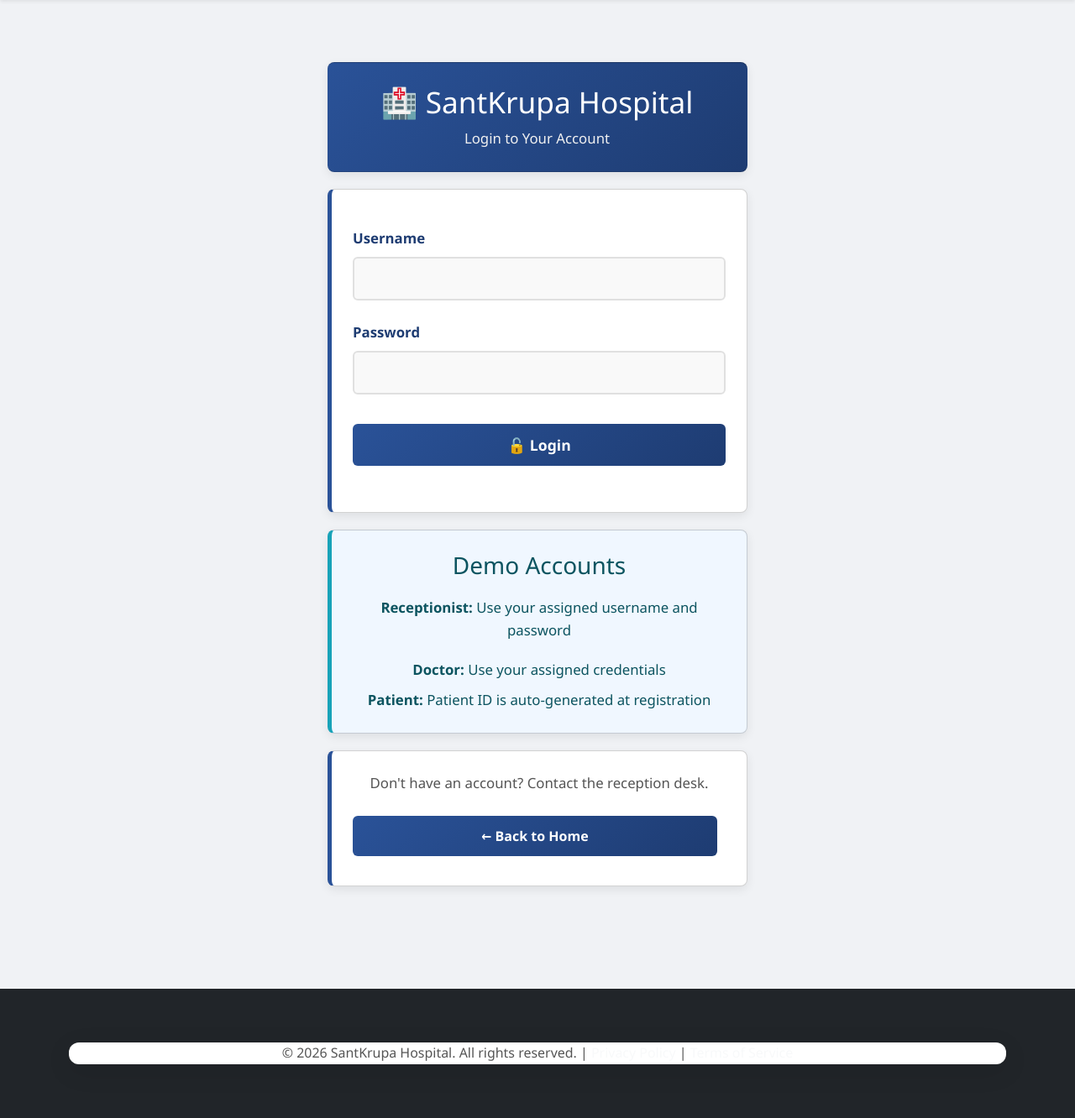
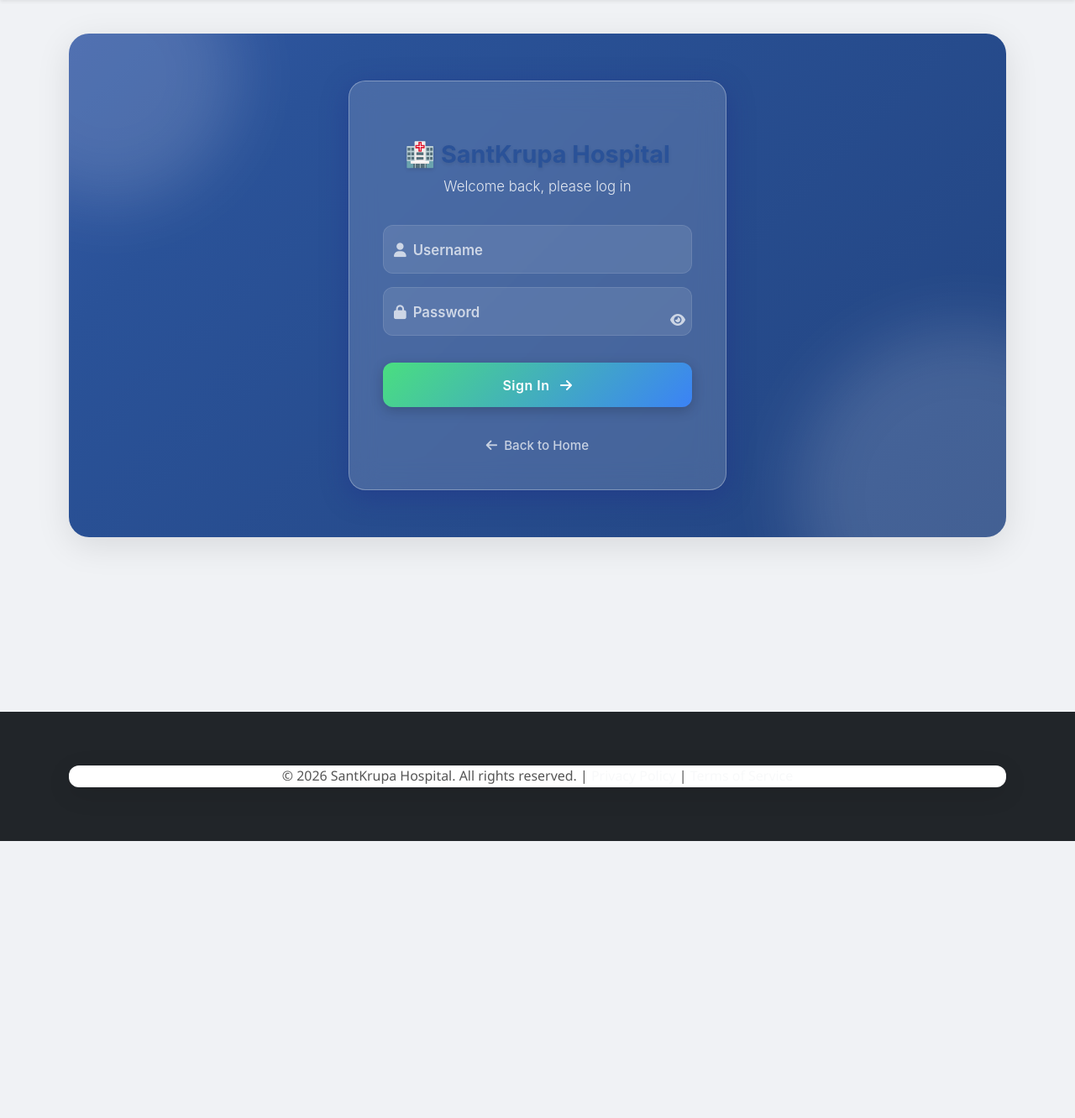
Before and after one commit to Ghana89/santkrupa-healthcare-tracker, a Django app: page /login/ in a window 1280 px wide. Shown: the part 58-1390 px from the top of the page at 84% size. After the commit the page ends 1060 px from the top, so only its background shows below. Run offline with Django 5.2, Linux system fonts and the light colour scheme; some libraries are stand-ins or nearby versions.

Commit message:
Added latest changes realted login page

```diff
--- a/hospital/templates/hospital/login.html
+++ b/hospital/templates/hospital/login.html
@@ -3,56 +3,241 @@
 {% block title %}Login - SantKrupa Hospital{% endblock %}
 
 {% block content %}
-<div style="max-width: 500px; margin: 50px auto;">
-    <div class="card" style="background: linear-gradient(135deg, #2a5298 0%, #1e3c72 100%); color: #fff; border-left: none; text-align: center;">
-        <h1 style="color: #fff; border: none; padding: 0; margin-bottom: 10px;">{% if request.clinic %}🏥 {{ request.clinic.name }}{% else %}🏥 SantKrupa Hospital{% endif %}</h1>
-        <p style="color: #f0f0f0; margin: 0;">{% if request.clinic %}Login to {{ request.clinic.name }}{% else %}Login to Your Account{% endif %}</p>
-    </div>
+<style>
+    .login-wrapper {
+        font-family: -apple-system, BlinkMacSystemFont, 'Segoe UI', Roboto, 'Helvetica Neue', Arial, sans-serif;
+        min-height: 75vh;
+        display: flex;
+        align-items: center;
+        justify-content: center;
+        background: linear-gradient(-45deg, #1e3c72, #2a5298, #667eea, #764ba2);
+        background-size: 400% 400%;
+        animation: gradientBG 15s ease infinite;
+        border-radius: 24px;
+        padding: 2rem;
+        box-shadow: 0 10px 40px rgba(0, 0, 0, 0.1);
+        position: relative;
+        overflow: hidden;
+        margin-top: 1rem;
+    }
 
-    <div class="card">
+    /* Decorative blurred circles */
+    .login-wrapper::before,
+    .login-wrapper::after {
+        content: '';
+        position: absolute;
+        border-radius: 50%;
+        background: rgba(255, 255, 255, 0.15);
+        filter: blur(40px);
+        z-index: 0;
+    }
+
+    .login-wrapper::before {
+        width: 300px;
+        height: 300px;
+        top: -100px;
+        left: -100px;
+    }
+
+    .login-wrapper::after {
+        width: 400px;
+        height: 400px;
+        bottom: -150px;
+        right: -150px;
+    }
+
+    @keyframes gradientBG {
+        0% {
+            background-position: 0% 50%;
+        }
+
+        50% {
+            background-position: 100% 50%;
+        }
+
+        100% {
+            background-position: 0% 50%;
+        }
+    }
+
+    .glass-card {
+        background: rgba(255, 255, 255, 0.15);
+        backdrop-filter: blur(16px);
+        -webkit-backdrop-filter: blur(16px);
+        border: 1px solid rgba(255, 255, 255, 0.3);
+        box-shadow: 0 8px 32px 0 rgba(31, 38, 135, 0.37);
+        border-radius: 20px;
+        padding: 2.5rem;
+        width: 100%;
+        max-width: 450px;
+        color: #fff;
+        z-index: 1;
+        position: relative;
+    }
+
+    .glass-card h2 {
+        font-weight: 700;
+        margin-bottom: 0.5rem;
+        text-shadow: 0 2px 4px rgba(0, 0, 0, 0.1);
+    }
+
+    .glass-card p.subtitle {
+        color: rgba(255, 255, 255, 0.85);
+        font-weight: 300;
+        margin-bottom: 2rem;
+    }
+
+    /* Form Inputs */
+    .form-floating>.form-control {
+        background-color: rgba(255, 255, 255, 0.1);
+        border: 1px solid rgba(255, 255, 255, 0.2);
+        color: #fff;
+        border-radius: 12px;
+    }
+
+    .form-floating>.form-control:focus {
+        background-color: rgba(255, 255, 255, 0.2);
+        border-color: rgba(255, 255, 255, 0.5);
+        box-shadow: 0 0 0 0.25rem rgba(255, 255, 255, 0.1);
+        color: #fff;
+    }
+
+    .form-floating>label {
+        color: rgba(255, 255, 255, 0.7);
+    }
+
+    .form-floating>.form-control:focus~label,
+    .form-floating>.form-control:not(:placeholder-shown)~label {
+        color: rgba(255, 255, 255, 0.9);
+        background: transparent;
+    }
+
+    /* Fix autofill background in webkit */
+    input:-webkit-autofill,
+    input:-webkit-autofill:hover,
+    input:-webkit-autofill:focus,
+    input:-webkit-autofill:active {
+        -webkit-box-shadow: 0 0 0 30px rgba(255, 255, 255, 0.1) inset !important;
+        -webkit-text-fill-color: white !important;
+        transition: background-color 5000s ease-in-out 0s;
+        border-radius: 12px;
+    }
+
+    .btn-login {
+        background: linear-gradient(135deg, #4ade80 0%, #3b82f6 100%);
+        border: none;
+        border-radius: 12px;
+        color: #fff;
+        font-weight: 600;
+        letter-spacing: 0.5px;
+        padding: 0.9rem;
+        width: 100%;
+        margin-top: 1rem;
+        transition: all 0.3s ease;
+        box-shadow: 0 4px 15px rgba(0, 0, 0, 0.2);
+    }
+
+    .btn-login:hover {
+        transform: translateY(-2px);
+        box-shadow: 0 6px 20px rgba(0, 0, 0, 0.3);
+        background: linear-gradient(135deg, #3b82f6 0%, #4ade80 100%);
+        color: white;
+    }
+
+
+
+    .back-link {
+        display: block;
+        text-align: center;
+        margin-top: 1.5rem;
+        color: rgba(255, 255, 255, 0.7);
+        text-decoration: none;
+        font-size: 0.95rem;
+        transition: color 0.3s;
+    }
+
+    .back-link:hover {
+        color: #fff;
+    }
+
+    .custom-alert {
+        background: rgba(220, 53, 69, 0.2);
+        border: 1px solid rgba(220, 53, 69, 0.3);
+        color: #fff;
+        border-radius: 10px;
+        padding: 0.8rem;
+        margin-bottom: 1.5rem;
+        text-align: center;
+        font-size: 0.95rem;
+    }
+
+    .custom-alert.alert-success {
+        background: rgba(25, 135, 84, 0.2);
+        border: 1px solid rgba(25, 135, 84, 0.3);
+    }
+</style>
+
+<div class="login-wrapper">
+    <div class="glass-card">
+        <div class="text-center mb-4">
+            <h2>{% if request.clinic %}🏥 {{ request.clinic.name }}{% else %}🏥 SantKrupa Hospital{% endif %}</h2>
+            <p class="subtitle">{% if request.clinic %}Welcome back to {{ request.clinic.name }}{% else %}Welcome back,
+                please log in{% endif %}</p>
+        </div>
+
+        <!-- We'll keep local messages if they exist, but base.html also has them. It's okay. -->
         {% if messages %}
-            {% for message in messages %}
-                <div class="alert-{% if message.tags %}{{ message.tags }}{% else %}info{% endif %}">
-                    {{ message }}
-                </div>
-            {% endfor %}
+        {% for message in messages %}
+        <div class="custom-alert alert-{% if message.tags %}{{ message.tags }}{% else %}info{% endif %}">
+            {{ message }}
+        </div>
+        {% endfor %}
         {% endif %}
 
         <form method="post">
             {% csrf_token %}
 
-            <div class="form-group">
-                <label for="username">Username</label>
-                <input type="text" id="username" name="username" class="form-control" required>
+            <div class="form-floating mb-3">
+                <input type="text" class="form-control" id="username" name="username" placeholder="Username" required>
+                <label for="username"><i class="fas fa-user me-2"></i>Username</label>
             </div>
 
-            <div class="form-group">
-                <label for="password">Password</label>
-                <input type="password" id="password" name="password" class="form-control" required>
+            <div class="form-floating mb-3 position-relative">
+                <input type="password" class="form-control" id="password" name="password" placeholder="Password"
+                    required style="padding-right: 2.5rem;">
+                <label for="password"><i class="fas fa-lock me-2"></i>Password</label>
+                <button type="button" class="btn position-absolute top-50 end-0 translate-middle-y me-2 p-0"
+                    id="togglePassword"
+                    style="color: rgba(255, 255, 255, 0.7); z-index: 5; border: none; background: transparent;">
+                    <i class="fas fa-eye"></i>
+                </button>
             </div>
 
-            <button type="submit" class="btn" style="width: 100%; text-align: center; font-size: 1.1em; padding: 12px;">
-                🔓 Login
+            <button type="submit" class="btn btn-login">
+                Sign In <i class="fas fa-arrow-right ms-2"></i>
             </button>
         </form>
-    </div>
 
-    <div class="card" style="background-color: #f0f7ff; border-left-color: #17a2b8; text-align: center;">
-        <h3 style="color: #0c5460; margin-top: 0;">Demo Accounts</h3>
-        <p style="color: #0c5460; margin: 10px 0;">
-            <strong>Receptionist:</strong> Use your assigned username and password
-        </p>
-        <p style="color: #0c5460; margin: 10px 0;">
-            <strong>Doctor:</strong> Use your assigned credentials
-        </p>
-        <p style="color: #0c5460; margin: 0;">
-            <strong>Patient:</strong> Patient ID is auto-generated at registration
-        </p>
-    </div>
-
-    <div class="card" style="text-align: center;">
-        <p>Don't have an account? Contact the reception desk.</p>
-        <a href="{% url 'homepage' %}" class="btn btn-secondary">← Back to Home</a>
+        <a href="{% url 'homepage' %}" class="back-link">
+            <i class="fas fa-arrow-left me-1"></i> Back to Home
+        </a>
     </div>
 </div>
+
+<script>
+    document.getElementById('togglePassword').addEventListener('click', function () {
+        const passwordInput = document.getElementById('password');
+        const icon = this.querySelector('i');
+
+        if (passwordInput.type === 'password') {
+            passwordInput.type = 'text';
+            icon.classList.remove('fa-eye');
+            icon.classList.add('fa-eye-slash');
+        } else {
+            passwordInput.type = 'password';
+            icon.classList.remove('fa-eye-slash');
+            icon.classList.add('fa-eye');
+        }
+    });
+</script>
 {% endblock %}
```
Also changed, not shown: hospital/templates/hospital/homepage_old.html (deleted, +0 -171 lines), db.sqlite3.
